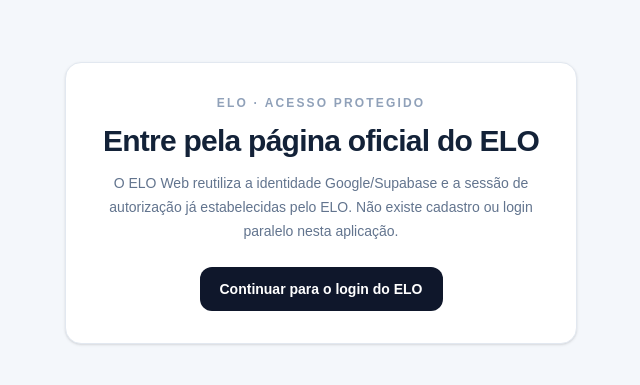
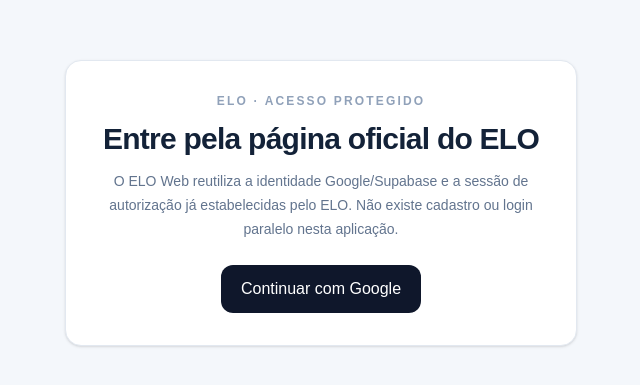
Before and after one commit to salvbruno6-hue/Cognitico_IA-corporative, a Next.js app in the folder apps/elo-web/: page / in a window 1280 px wide. Shown: the part 197-582 px from the top of the page, without its empty margins (319-959 px from the left). Built offline with nearby package versions, Linux system fonts and the light colour scheme; no server answers.

Commit message:
fix(elo-web): start Google OAuth from ELO Web

```diff
--- a/apps/elo-web/src/auth/ELOWebAuthBoundary.tsx
+++ b/apps/elo-web/src/auth/ELOWebAuthBoundary.tsx
@@ -28,15 +28,12 @@ async function revokeELOAuthorizationSession(supabase: SupabaseClient<any>) {
   if (error) throw error;
 }
 
-function getELOLoginUrl() {
-  return process.env.NEXT_PUBLIC_ELO_LOGIN_URL?.trim() || "/";
-}
-
 export function ELOWebAuthBoundary() {
   const [session, setSession] = useState<Session | null>(null);
   const [loading, setLoading] = useState(true);
   const [authorized, setAuthorized] = useState(false);
   const [error, setError] = useState<string | null>(null);
+  const [signingIn, setSigningIn] = useState(false);
 
   useEffect(() => {
     let active = true;
@@ -94,6 +91,28 @@ export function ELOWebAuthBoundary() {
     };
   }, []);
 
+  async function signInWithGoogle() {
+    setError(null);
+    setSigningIn(true);
+    const supabase = getSupabaseClient();
+    if (!supabase) {
+      setError("Cliente de autenticação do ELO não está configurado.");
+      setSigningIn(false);
+      return;
+    }
+
+    const redirectTo = `${window.location.origin}/auth/callback`;
+    const { error: authError } = await supabase.auth.signInWithOAuth({
+      provider: "google",
+      options: { redirectTo },
+    });
+
+    if (authError) {
+      setError(authError.message);
+      setSigningIn(false);
+    }
+  }
+
   async function signOut() {
     setError(null);
     const supabase = getSupabaseClient();
@@ -121,7 +140,7 @@ export function ELOWebAuthBoundary() {
 
     setAuthorized(false);
     setSession(null);
-    window.location.assign(getELOLoginUrl());
+    window.location.assign("/");
   }
 
   if (loading) {
@@ -147,12 +166,14 @@ export function ELOWebAuthBoundary() {
               {error}
             </p>
           )}
-          <a
-            href={getELOLoginUrl()}
-            className="mt-6 inline-flex rounded-xl bg-slate-900 px-5 py-3 text-sm font-semibold text-white"
+          <button
+            type="button"
+            onClick={() => void signInWithGoogle()}
+            disabled={signingIn}
+            className="mt-6 inline-flex rounded-xl bg-slate-900 px-5 py-3 text-sm font-semibold text-white disabled:cursor-wait disabled:opacity-60"
           >
-            Continuar para o login do ELO
-          </a>
+            {signingIn ? "Abrindo login do Google…" : "Continuar com Google"}
+          </button>
         </section>
       </main>
     );
```
